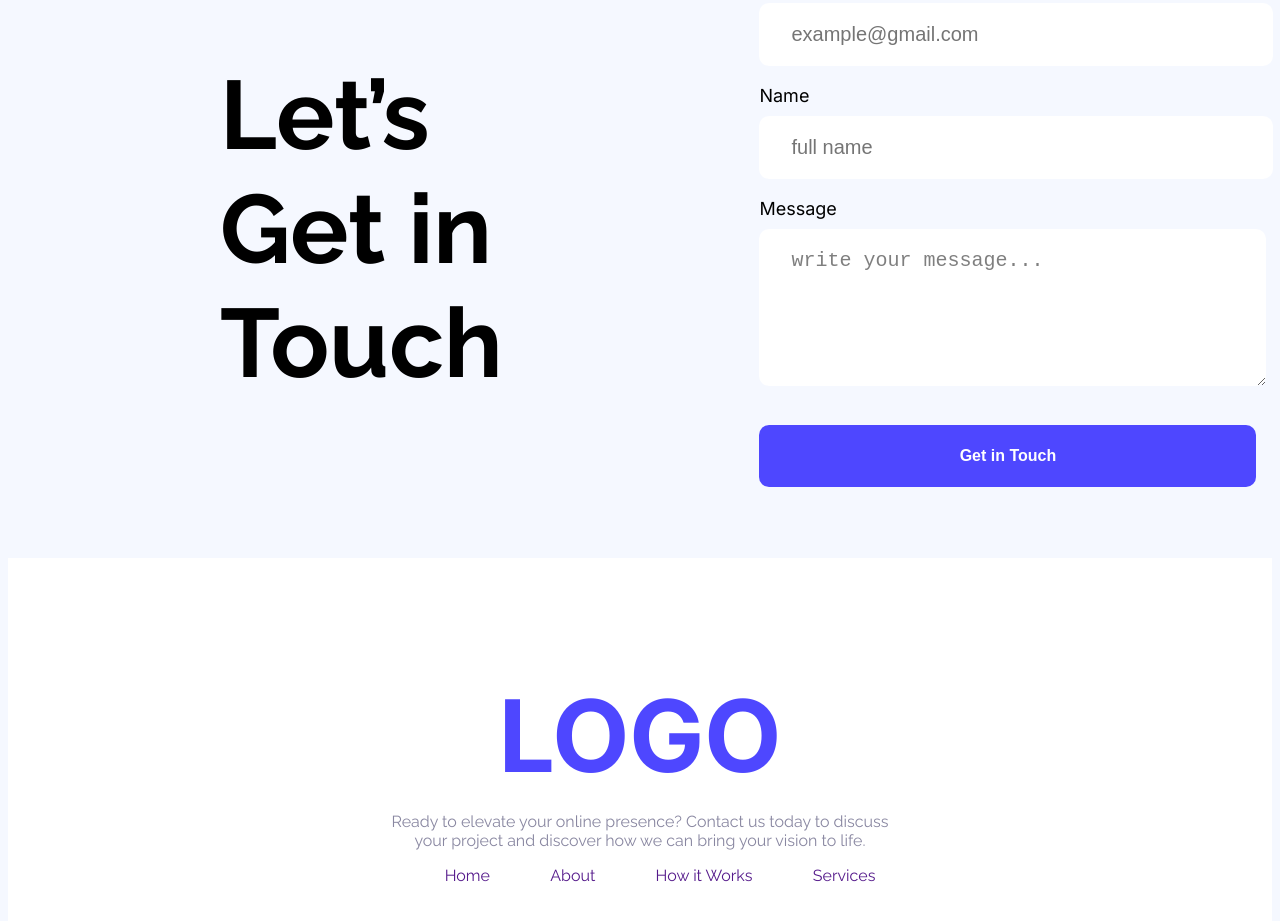
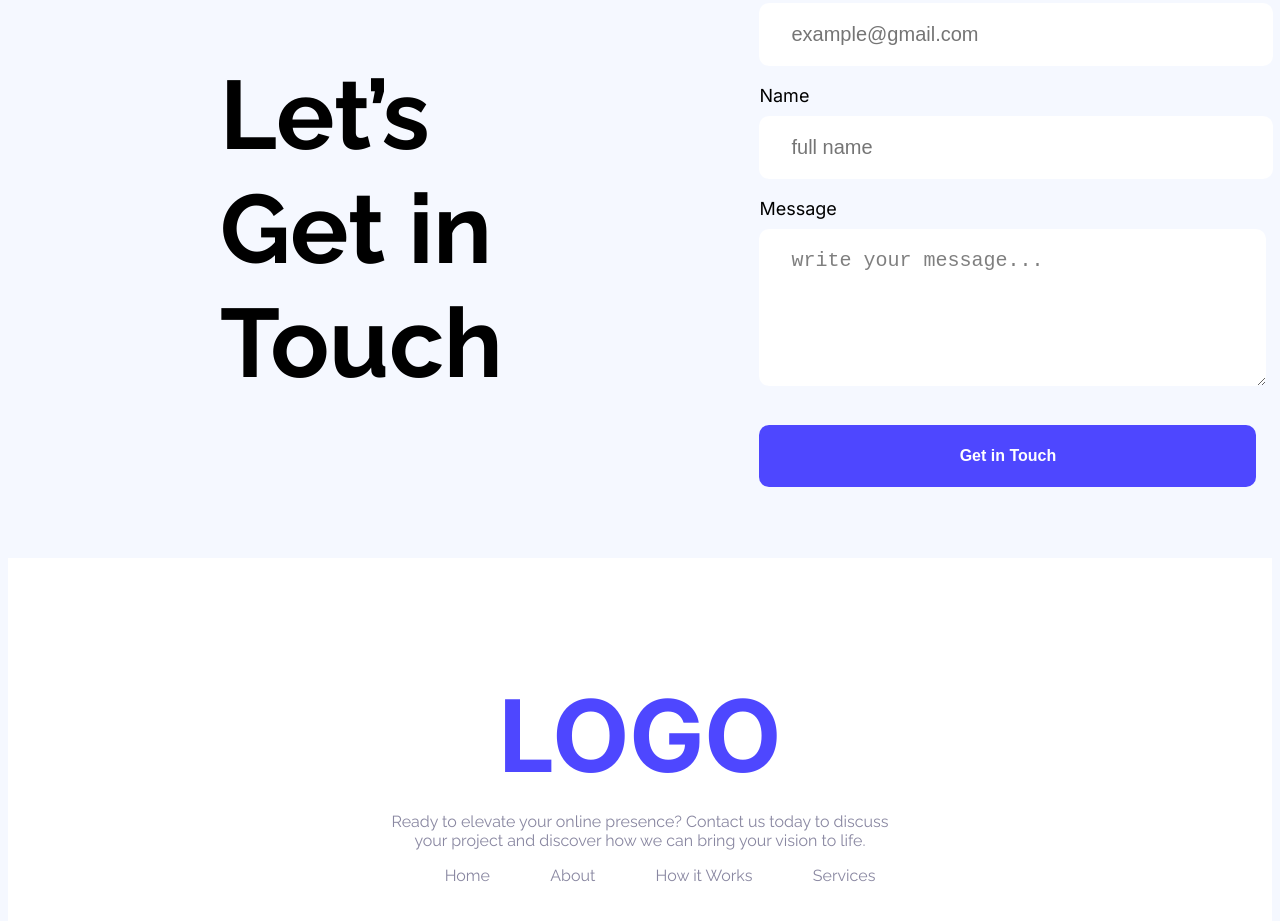
Before and after one commit to Arifwazed/webflow-project, a plain HTML site: page index.html in a window 1280 px wide. Shown: the part 2095-3016 px from the top of the page. Drawn offline with Linux system fonts and the light colour scheme.

Commit message:
footer update

```diff
--- a/style/webflow.css
+++ b/style/webflow.css
@@ -204,9 +204,11 @@ footer{
 }
 footer li{
     list-style: none;
+
 }
 footer li a{
     text-decoration: none;
+    color: #8987A1;
 }
 ul{
     display: flex;
```
